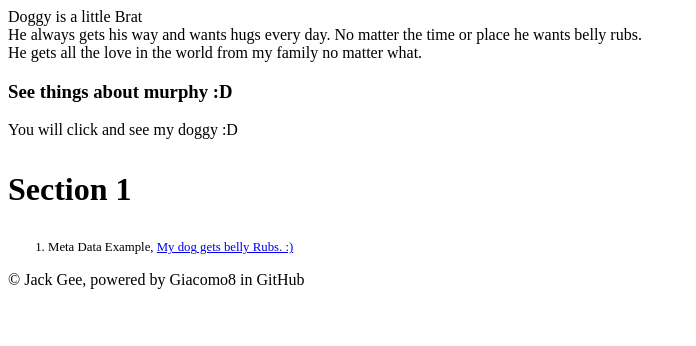
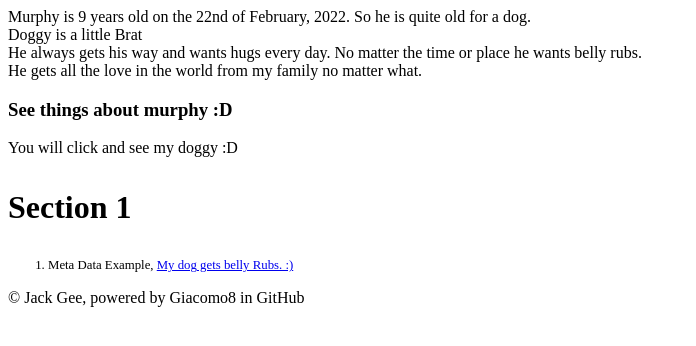
Before and after one commit to Giacomo15/All-About-My-Dog-github.io, a plain HTML site: page index.html in a window 1280 px wide. Shown: the whole page, without its empty margins (0-696 px from the left). Drawn offline with Linux system fonts and the light colour scheme.

Commit message:
Update index.html

```diff
--- a/index.html
+++ b/index.html
@@ -8,6 +8,9 @@
     <meta name="keywords" content="doggo, doggy, dog, cavalier, little, spoiled">
     <meta name="viewport" content="width=device-width, initial-scale=1.0">
 
+  <body>
+    Murphy is 9 years old on the 22nd of February, 2022. So he is quite old for a dog.
+  </body>
 </head>
 <body>
   <header>Doggy is a little Brat</header>
```
Lines whose indentation alone changed are shown as unchanged.
